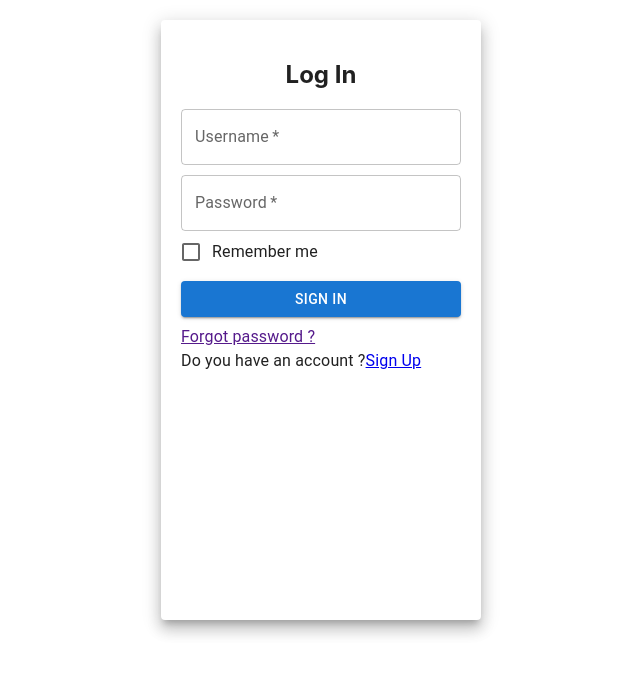
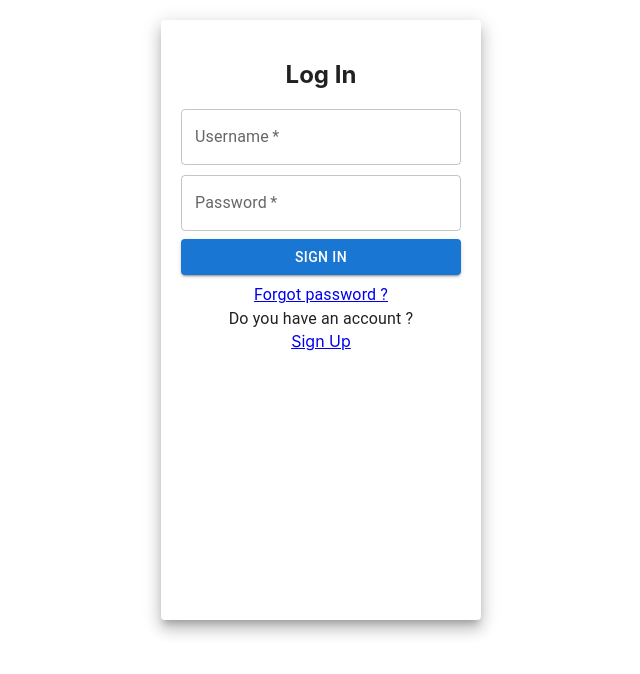
Before and after one commit to WomenPlusPlus/deploy-impact-21-inzone-c, a React (Create React App) app in the folder client-inzone/: page /login in a window 1280 px wide. Shown: the top 674 px of the page, without its empty margins (319-959 px from the left). Built offline with nearby package versions, Linux system fonts and the light colour scheme.

Commit message:
Login functionality

```diff
--- a/client-inzone/package.json
+++ b/client-inzone/package.json
@@ -11,6 +11,7 @@
     "@testing-library/user-event": "^12.1.10",
     "colors": "^1.4.0",
     "i18next": "^21.3.2",
+    "i18next-browser-languagedetector": "^6.1.2",
     "react": "^17.0.2",
     "react-dom": "^17.0.2",
     "react-i18next": "^11.12.0",
--- a/client-inzone/src/App.js
+++ b/client-inzone/src/App.js
@@ -1,16 +1,20 @@
 import Login from "./components/Login";
-import SignUp from "./components/SignUp"
-import ExamAlert from './components/ExamAlert';
-import { BrowserRouter as Router, Route, Switch } from 'react-router-dom';
+import SignUp from "./components/SignUp";
+// import ExamAlert from './components/ExamAlert'; -> Commented this for now.
+import {
+  BrowserRouter as Router,
+  Route,
+  Switch
+} from "react-router-dom";
 
 function App() {
   return (
     <div className="App">
       <Router>
         <Switch>
-                    {/* <Route path='/'/> <HomePage/>  */}
-                    <Route path="/login"> <Login /></Route>
-                    <Route path={'/signup'} component={SignUp} />
+          {/* <Route path="/" /> */}
+          <Route path="/login" component={Login} />
+          <Route path={"/signup"} component={SignUp} />
         </Switch>
       </Router>
     </div>
--- a/client-inzone/src/components/login.js
+++ b/client-inzone/src/components/login.js
@@ -1,25 +1,90 @@
-import React from 'react'
-import { useTranslation } from 'react-i18next';
-import { Grid, Paper, TextField, Button, Typography } from '@mui/material';
-import { FormControlLabel } from '@mui/material';
-import { Checkbox } from '@mui/material';
-import { Link } from 'react-router-dom';
+import React, { useEffect, useState } from "react";
+import { useTranslation } from "react-i18next";
+import { Grid, Paper, TextField, Button, Typography } from "@mui/material";
+// import { FormControlLabel } from '@mui/material'; -> Commented this for now.
+// import { Checkbox } from '@mui/material'; -> Commented this for now.
+import { Link } from "react-router-dom";
+import { useHistory } from "react-router-dom";
 
-
-export default function Login(){
-
-    const paperStyle = { padding: 20, height: '70vh', width: 280, margin: "20px auto" }
-    const btnstyle = { margin: '8px 0' }
-    const {t} = useTranslation();
+export default function Login() {
+  const history = useHistory();
+  const [username, setUsername] = useState();
+  const [password, setPassword] = useState();
+  const { t } = useTranslation();
+  useEffect(() => {
+    if (JSON.parse(localStorage.getItem("userInformation"))) {
+      if (
+        JSON.parse(localStorage.getItem("userInformation")).role ===
+        "student"
+      ) {
+        history.push("/student/home");
+      } else if (
+        JSON.parse(localStorage.getItem("userInformation")).role ===
+        "coordinator"
+      ) {
+        history.push("/coordinator/home");
+      }
+    } else {
+      history.push("/login");
+    }
+  }, [history]);
+  const onClickLogin = () => {
+    console.log(`username: ${username}`);
+    // Making native request to ParseServer with fetch function.
+    // Data to be sent to the POST request
+    fetch(
+      `https://inzone-c-parse.tools.deployimpact.ch/parse/login?username=${username}&password=${password}`,
+      {
+        method: "POST",
+        headers: {
+          "X-Parse-Application-Id": "inzonec",
+        },
+      }
+    )
+      .then((response) => response.json())
+      .then((json) => {
+        console.log(json);
+        if (json.code === 101) {
+          // Invalid username/password.
+          alert(json.error);
+        } else if (json.code === 201) {
+          // Password is required.
+          alert(json.error);
+        } else if (json.code === 200) {
+          // Username is required.
+          alert(json.error);
+        } else {
+          // localStorage.setItem("rememberMe", rememberMe); -> Comment this for now about rememberMe feature.
+          // localStorage.setItem("userInfo", rememberMe ? user : ""); -> Comment this for now about rememberMe feature.
+          localStorage.setItem("userInformation", JSON.stringify(json));
+          window.location.reload(false);
+        }
+      })
+      .catch((err) => console.log(err));
+  };
   return (
     <Grid>
       <Paper elevation={10} style={paperStyle}>
-                <Grid align='center'>
-                    <h2>{t('login')}</h2>
+        <Grid align="center">
+          <h2>{t("login")}</h2>
         </Grid>
-                <TextField style={{ marginBottom: '10px' }} label='Username' placeholder='Enter username' fullWidth required />
-                <TextField label='Password' placeholder='Enter password' type='password' fullWidth required />
-                <FormControlLabel
+        <TextField
+          style={{ marginBottom: "10px" }}
+          label="Username"
+          placeholder="Enter username"
+          onChange={(input) => setUsername(input.target.value)}
+          fullWidth
+          required
+        />
+        <TextField
+          label="Password"
+          placeholder="Enter password"
+          type="password"
+          onChange={(input) => setPassword(input.target.value)}
+          fullWidth
+          required
+        />
+        {/* <FormControlLabel
                     control={
                         <Checkbox
                             name="checkedB"
@@ -27,19 +92,31 @@ export default function Login(){
                         />
                     }
                     label="Remember me"
-                />
-                <Button type='submit' color='primary' variant="contained" style={btnstyle} fullWidth>Sign in</Button>
-                <Typography >
-                    <Link href="#" >
-                        Forgot password ?
-                    </Link>
+                /> */}
+        <Button
+          type="submit"
+          color="primary"
+          variant="contained"
+          style={btnstyle}
+          onClick={onClickLogin}
+          fullWidth
+        >
+          Sign in
+        </Button>
+        <Typography>
+          <Link to="#">Forgot password ?</Link>
         </Typography>
-                <Typography > Do you have an account ?
-                    <Link to={'/SignUp'}>
-                        Sign Up
-                    </Link>
-                </Typography>
+        <Typography>Do you have an account ?</Typography>
+        <Link to={"/signup"}>Sign Up</Link>
       </Paper>
     </Grid>
-    )
+  );
 }
+const paperStyle = {
+  padding: 20,
+  height: "70vh",
+  width: 280,
+  margin: "20px auto",
+  textAlign: "center",
+};
+const btnstyle = { margin: "8px 0" };
--- a/client-inzone/src/components/signUp.js
+++ b/client-inzone/src/components/signUp.js
@@ -1,4 +1,4 @@
-import { Button, Checkbox, FormControlLabel, Grid, Paper, TextField, Typography } from "@mui/material";
+import { Button, Grid, Paper, TextField, Typography } from "@mui/material";
 import { Link } from "react-router-dom";
 import React from "react";
 import { createTheme, ThemeProvider } from '@mui/material/styles';
```
Also changed, not shown: 1 other file (tests, documents, lock files or other folders). Lines whose indentation alone changed are shown as unchanged.
